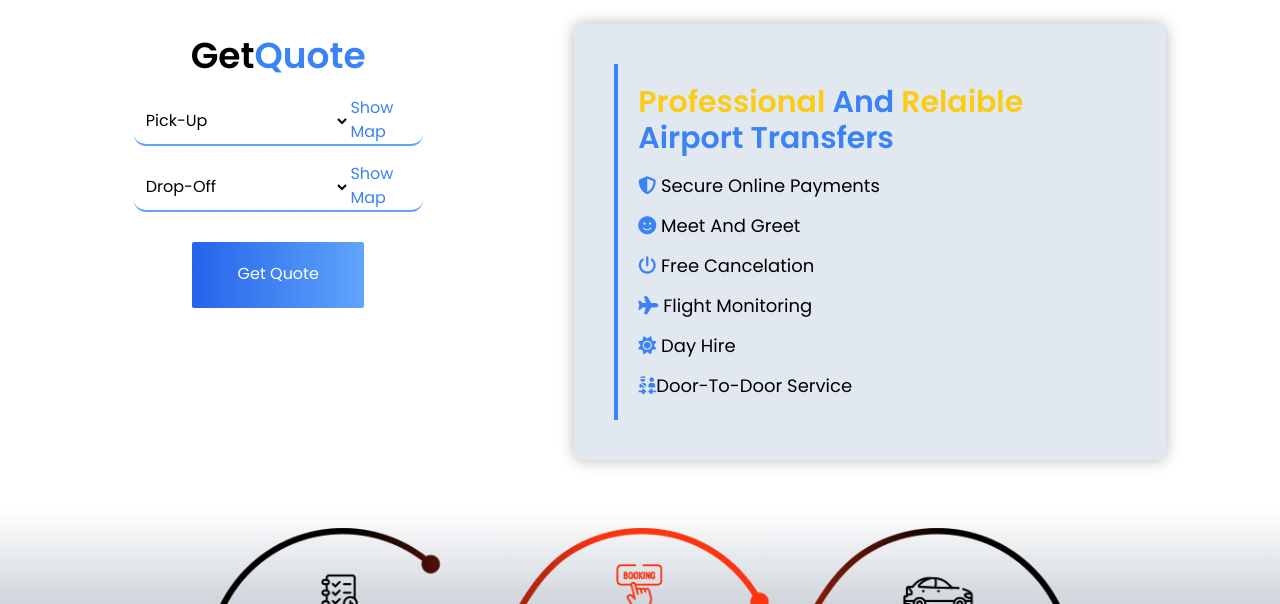
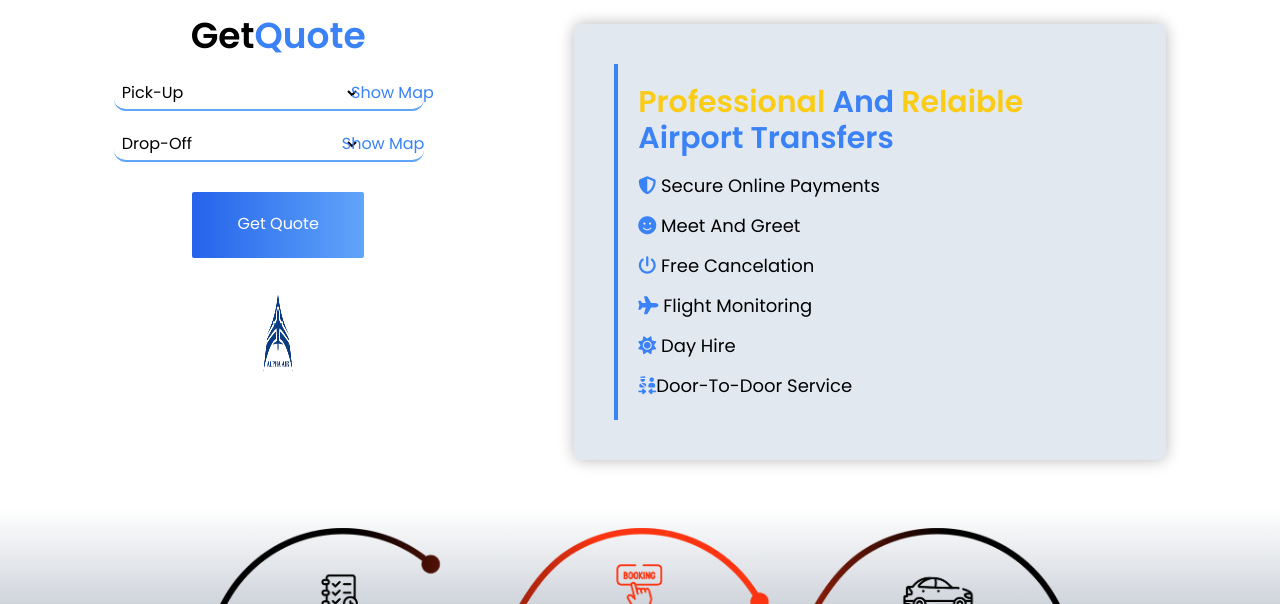
Before and after one commit to 45otten/AirTransport_Demo, a website built with Vite: page index.html in a window 1280 px wide. Shown: the part 496-1100 px from the top of the page. Built offline with nearby package versions, Linux system fonts and the light colour scheme; files whose address does not match are found by name; a web font is replaced by a local one.

Commit message:
minor changes in Get Quote

```diff
--- a/aboutus.html
+++ b/aboutus.html
@@ -352,7 +352,7 @@
             class="flex justify-center w-full h-auto bg-[url(./asstes/images/review-img.jpg)] bg-cover bg-center bg-no-repeat bg-white pb-5">
             <div class="flex flex-col items-center w-[90%] h-auto">
                 <h1 class="text-4xl text-blue-500 font-bold text-center">What people say about us</h1>
-                <hr class="border-blue-500 border-2 w-96 m-3">
+                <hr class="border-blue-500 border-2 w-5/6 m-3">
                 <div
                     class="flex justify-center items-center w-full h-auto border-l-4 border-r-4 border-blue-500 rounded-lg mt-7 max-[1004px]:flex-col">
                     <div class=" flex reviewBox justify-center items-center max-[540px]:flex-col mb-3 max-[540px]:w-full">
--- a/index.html
+++ b/index.html
@@ -116,18 +116,18 @@
                 <div
                     class="w-1/3 h-auto  max-[950px]:w-full  max-[950px]:flex  max-[950px]:justify-center max-[950px]:mt-5">
 
-                    <form action="#" class="p-5 w-5/6 max-[950px]:p-2 max-[950px]:w-full">
+                    <form action="#" class="w-5/6 max-[950px]:p-2 max-[950px]:w-full">
                         <h1 class="text-center text-4xl font-semibold">Get<span class="text-blue-500">Quote</span></h1>
                         <div class="flex flex-col mt-3">
                             <div class=" flex mt-2 mb-2">
                                 <select
-                                    class="p-2 rounded-l-xl border-b-2 border-blue-400 focus:outline-none focus:border-blue-500 w-3/4 bg-white">
+                                    class="p-1 rounded-l-xl border-b-2 border-blue-400 focus:outline-none focus:border-blue-500 w-3/4 bg-white">
                                     <option value="" selected disabled>Pick-Up</option>
                                     <option value="">Islamabad</option>
                                     <option value="">Jehlum</option>
                                     <option value="">Multan</option>
                                 </select>
-                                <div id="showMapOne" class="flex justify-center items-center w-1/4 text-blue-500 border-b-2 border-blue-400 cursor-pointer rounded-r-xl"><p>Show Map</p></div>
+                                <div id="showMapOne" class="flex justify-center items-center w-16 text-blue-500 border-b-2 border-blue-400 cursor-pointer rounded-r-xl whitespace-nowrap"><p>Show Map</p></div>
                             </div>
                             <div id="mapOne" class="hidden w-full h-24 mt-2 mb-2 overflow-hidden rounded-xl border-2 border-blue-500">
                                 <iframe class="w-full h-full" src="https://www.google.com/maps/embed?pb=!1m14!1m12!1m3!1d26610.540034183203!2d73.05158455!3d33.519129750000005!2m3!1f0!2f0!3f0!3m2!1i1024!2i768!4f13.1!5e0!3m2!1sen!2s!4v1710699822763!5m2!1sen!2s" style="border:0;" allowfullscreen="" loading="lazy" referrerpolicy="no-referrer-when-downgrade"></iframe>
@@ -137,13 +137,13 @@
                         <div class="flex flex-col mt-2 mb-2">
                             <div class=" flex">
                                 <select
-                                    class="p-2 rounded-l-xl border-b-2 border-blue-400 focus:outline-none focus:border-blue-500 w-3/4 bg-white">
+                                    class="p-1 rounded-l-xl border-b-2 border-blue-400 focus:outline-none focus:border-blue-500 w-3/4 bg-white">
                                     <option value="" selected disabled>Drop-Off</option>
                                     <option value="">Islamabad</option>
                                     <option value="">Jehlum</option>
                                     <option value="">Multan</option>
                                 </select>
-                                <div id="showMapTwo" class="flex justify-center items-center w-1/4 text-blue-500 border-b-2 border-blue-400 cursor-pointer rounded-r-xl"><p>Show Map</p></div>
+                                <div id="showMapTwo" class="flex justify-end items-center w-16 text-blue-500 border-b-2 border-blue-400 cursor-pointer rounded-r-xl whitespace-nowrap "><p>Show Map</p></div>
                             </div>
 
                             <div id="mapTwo" class="hidden w-full h-24 mt-2 mb-2 overflow-hidden rounded-xl border-2 border-blue-500">
@@ -162,6 +162,11 @@
                                 </button>
                             </a>
 
+                        </div>
+                        <div class="full h-36 flex justify-center ">
+                            <div class="w-16 h-full">
+                                <img class="w-full h-full" src="./assetes/images/get_quote.png" alt="">
+                            </div>
                         </div>
                     </form>
 
```
Also changed, not shown: assetes/images/get_quote.png (added), src/output.css.
